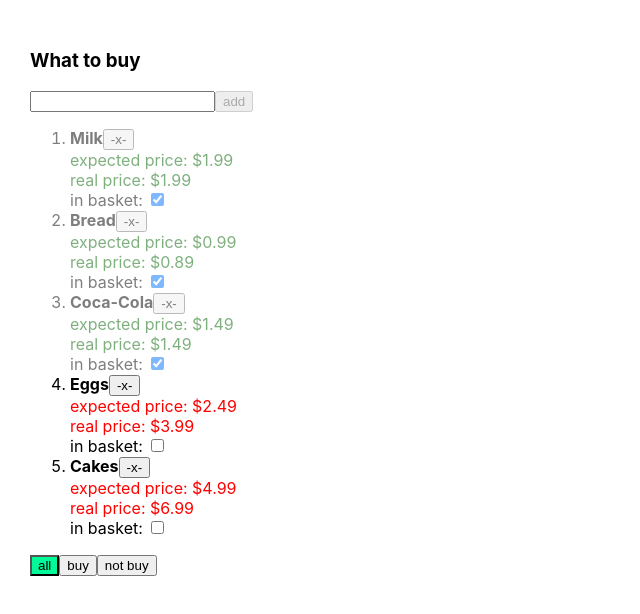
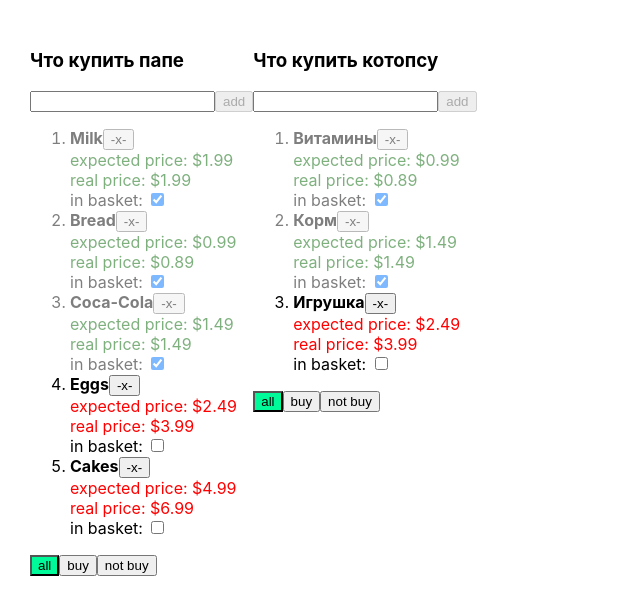
Before and after one commit to Sikstep/samurai-help, a React (Create React App) app: page / in a window 1280 px wide. Shown: the top 614 px of the page, without its empty margins (0-640 px from the left). Built offline with nearby package versions, Linux system fonts and the light colour scheme.

Commit message:
lesson 09.03.2023 finished

```diff
--- a/src/App.tsx
+++ b/src/App.tsx
@@ -1,54 +1,82 @@
 import React, {useState} from 'react';
 import './App.css';
 import {ShopList} from "./ShopList";
-import {FilterType, ThingsToBuyPropsType} from "./Typisation";
+import {FilterType, lidstpropsType, shoplistType, ThingsToBuyPropsType} from "./Typisation";
 import {v1} from "uuid";
+
 
 
 function App() {
 
-    const [thingsToBuy, setThingsToBuy] = useState<ThingsToBuyPropsType[]>([
+    let shoplistID_1 = v1();
+    let shoplistID_2 = v1()
+
+    const [shopList, setShopList]=useState<Array<lidstpropsType>>([
+        {id: shoplistID_1, title: "Что купить папе", filter: "all"},
+        {id: shoplistID_2, title: "Что купить котопсу", filter: "all"},
+
+    ])
+
+    const [thingsToBuy, setThingsToBuy] = useState<shoplistType>({
+
+        [shoplistID_1]:[
             {id: v1(), title: 'Milk', expectedPrice: '$1.99', realPrice: '$1.99', inCart: true},
             {id: v1(), title: 'Bread', expectedPrice: '$0.99', realPrice: '$0.89', inCart: true},
             {id: v1(), title: 'Coca-Cola', expectedPrice: '$1.49', realPrice: '$1.49', inCart: true},
             {id: v1(), title: 'Eggs', expectedPrice: '$2.49', realPrice: '$3.99', inCart: false},
             {id: v1(), title: 'Cakes', expectedPrice: '$4.99', realPrice: '$6.99', inCart: false},
-    ])
-    const [filter, setFilter] = useState<FilterType>("all")
-    const deleteItemShop = (id:string) => {
-        let things = thingsToBuy.filter(th => th.id !== id)
-        setThingsToBuy(things)
-        console.log(parseFloat('12.5$'))
-    }
-    let thingsToShopList = filter === "buy"
-        ? thingsToBuy.filter(el=>el.inCart === true)
-        : filter === "not buy"
-            ? thingsToBuy.filter(el=>el.inCart === false)
-            : thingsToBuy
+        ],
+        [shoplistID_2]: [
+            {id: v1(), title: 'Витамины', expectedPrice: '$0.99', realPrice: '$0.89', inCart: true},
+            {id: v1(), title: 'Корм', expectedPrice: '$1.49', realPrice: '$1.49', inCart: true},
+            {id: v1(), title: 'Игрушка', expectedPrice: '$2.49', realPrice: '$3.99', inCart: false},
+        ]
+    })
 
-    const changeFilter = (newFilterValue:FilterType)=>{
-        setFilter(newFilterValue)
-    }
-    const addtask =(newTitle:string)=>{
-        const newTavar={id: v1(), title: newTitle, expectedPrice: '$4.99', realPrice: '$6.99', inCart: false}
-        setThingsToBuy([newTavar,...thingsToBuy])
+    const deleteItemShop = (shoplistID: string, itemID:string) => {
+      setThingsToBuy({...thingsToBuy, [shoplistID]: thingsToBuy[shoplistID].filter(item => item.id !== itemID)})
+
     }
 
-    const changeCartStatus = (itemID: string, checked: boolean) => {
-        setThingsToBuy(thingsToBuy.map( el => el.id === itemID ? {...el, inCart: checked} : el ))
+    const changeFilter = (shoplistID: string, newFilterValue:FilterType)=>{
+        setShopList(shopList.map(el => el.id === shoplistID ? {...el, filter: newFilterValue} : el))
     }
+
+    const changeCartStatus = (shoplistID: string, itemID: string, checked: boolean) => {
+        setThingsToBuy({...thingsToBuy, [shoplistID]: thingsToBuy[shoplistID].map( el => el.id === itemID ? {...el, inCart: checked} : el )})
+    }
+    const addtask =(shoplistID: string, newTitle:string)=>{
+        const newTavar={id: v1(), title: newTitle, expectedPrice: '$4.99', realPrice: '$6.99', inCart: false}
+            setThingsToBuy({...thingsToBuy, [shoplistID]: [newTavar,...thingsToBuy[shoplistID]]})
+    }
+
+
 
     return (
         <div className="App">
+
+            { shopList.map(el=>{
+               let thingsToShopList = thingsToBuy[el.id]
+                   thingsToShopList = el.filter === "buy"
+                   ? thingsToBuy[el.id].filter(el=>!el.inCart)
+                   : el.filter === "not buy"
+                       ? thingsToBuy[el.id].filter(el=>el.inCart)
+                       : thingsToBuy[el.id]
+                return (
                     <ShopList
-                title = {"What to buy"}
+                        key={el.id}
+                        shopId={el.id}
+                        title = {el.title}
                         whatToBuy = {thingsToShopList}
                         deleteItemShop = {deleteItemShop}
                         changeFilter={changeFilter}
                         addtask={addtask}
                         changeCheckBox={changeCartStatus}
-                filterValue={filter}
+                        filterValue={el.filter}
                     />
+                )
+            })}
+
         </div>
     );
 }
--- a/src/ShopList.tsx
+++ b/src/ShopList.tsx
@@ -6,13 +6,9 @@ export const ShopList = (props: ShopListPropsType) => {
 
     const [error, setError] = useState<'Ошибка, введите имя товара!' | ''>('');
 
-
-
     const onclickHandler = (value: FilterType) => {
-        props.changeFilter(value)
-
+        props.changeFilter(props.shopId, value)
     }
-
 
     const [inputValue, setInputValue] = useState('')
     const onChangeHandler = (event: ChangeEvent<HTMLInputElement>) => {
@@ -22,31 +18,27 @@ export const ShopList = (props: ShopListPropsType) => {
     const onClickHandler = () => {
         const trimmedValue = inputValue.trim()
         if (trimmedValue !== '') {
-            props.addtask(inputValue)
+            props.addtask(props.shopId, inputValue)
             setInputValue('')
         } else {
             setError('Ошибка, введите имя товара!');
             setInputValue('')
         }
-
     }
 
     const onKeyDownHandler = (event: KeyboardEvent<HTMLInputElement>) => {
         const trimmedValue = inputValue.trim()
         if (event.key === 'Enter')
             if (trimmedValue !== '') {
-                props.addtask(inputValue)
+                props.addtask(props.shopId, inputValue)
                 setInputValue('')
             } else {
                 setError('Ошибка, введите имя товара!')
                 setInputValue('')
             }
-
     }
     const buttonColorAll = props.filterValue === 'all' ? s.buttonActiveColor : '';
-
     const buttonColorBuy = props.filterValue === 'buy' ? s.buttonActiveColor : '';
-
     const buttonColorNotBuy = props.filterValue === 'not buy' ? s.buttonActiveColor : '';
 
     return (
@@ -60,7 +52,7 @@ export const ShopList = (props: ShopListPropsType) => {
                 {props.whatToBuy.map((item) => {
 
                         const onChangeCheckBoxHandler = (e: ChangeEvent<HTMLInputElement>) => {
-                            props.changeCheckBox(item.id, e.currentTarget.checked)
+                            props.changeCheckBox(props.shopId, item.id, e.currentTarget.checked)
                         }
 
                         const ex = Number(item.expectedPrice.replace(/[$]/g, ''));
@@ -71,7 +63,7 @@ export const ShopList = (props: ShopListPropsType) => {
                             <li key={item.id} className={item.inCart ? s.shopList : ''}>
                                 <div><b>{item.title}</b>
                                     <button onClick={() => {
-                                        props.deleteItemShop(item.id)
+                                        props.deleteItemShop(props.shopId, item.id)
                                     }}> -x-
                                     </button>
                                 </div>
@@ -95,5 +87,3 @@ export const ShopList = (props: ShopListPropsType) => {
         </div>
     );
 };
-
-// () =>{alert('удален из списка товар #' + item.id)}
```
Also changed, not shown: src/Typisation.ts (+18 -4 lines). Lines whose indentation alone changed are shown as unchanged.
